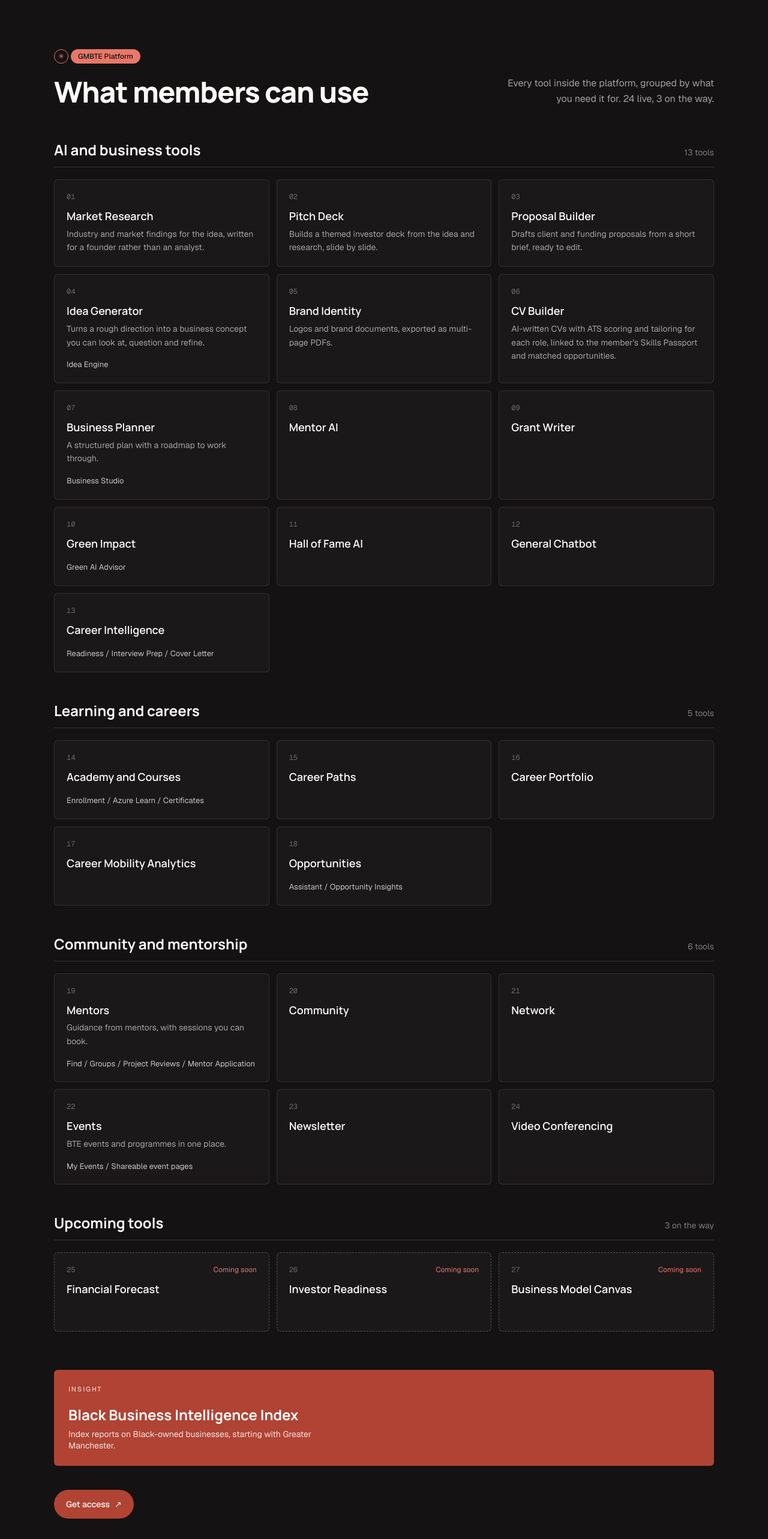
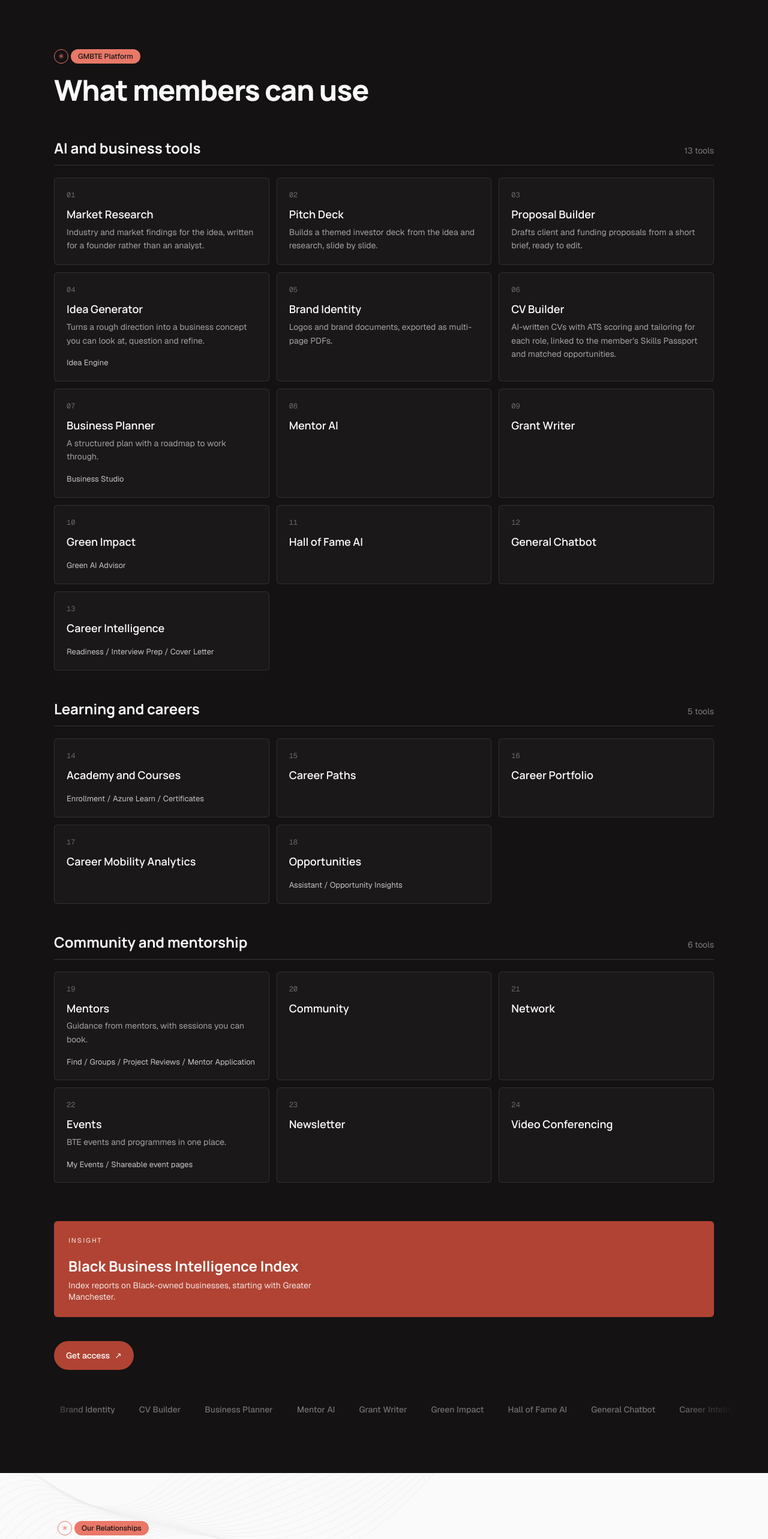
Before and after one commit to attahDev/test-b-te, a Next.js app: page /ecosystem in a window 1280 px wide. Shown: the part 4500-7066 px from the top of the page at 60% size. Built offline with nearby package versions, Linux system fonts and the light colour scheme.

Commit message:
Globe stops: What we offer label; tools: drop intro line and upcoming group

```diff
--- a/app/components/GlobeSection.tsx
+++ b/app/components/GlobeSection.tsx
@@ -137,7 +137,7 @@ export default function GlobeSection() {
                       </dd>
                     </div>
                     <div>
-                      <dt className="mb-1 text-[11px] font-medium uppercase tracking-[0.18em]" style={{ color: accent }}>What is here</dt>
+                      <dt className="mb-1 text-[11px] font-medium uppercase tracking-[0.18em]" style={{ color: accent }}>What we offer</dt>
                       <dd className="flex flex-col items-start gap-1">
                         {stop.has.map((line) => <span key={line} className="text-[#FAFAF9]/85">{line}</span>)}
                         {stop.has.length === 0 && <Pending>To be confirmed</Pending>}
--- a/app/components/ecosystem/GmbteToolsSection.tsx
+++ b/app/components/ecosystem/GmbteToolsSection.tsx
@@ -7,7 +7,6 @@ import SectionLabel from "../ui/SectionLabel";
 import { toolGroups } from "./platformLayers";
 
 const toolNames = toolGroups.flatMap((group) => group.tools.map((tool) => tool.name));
-const liveCount = toolGroups.filter((group) => !group.upcoming).reduce((total, group) => total + group.tools.length, 0);
 
 function pad(number: number) {
   return String(number).padStart(2, "0");
@@ -31,9 +30,6 @@ export default function GmbteToolsSection() {
           <h2 id="gmbte-tools-title" className="max-w-[640px] text-3xl font-black leading-[1.02] tracking-tight md:text-5xl">
             What members can use
           </h2>
-          <p className="max-w-[360px] text-sm leading-relaxed text-white/60 md:text-right md:text-base">
-            Every tool inside the platform, grouped by what you need it for. {liveCount} live, {toolGroups[toolGroups.length - 1].tools.length} on the way.
-          </p>
         </div>
 
         <div className="mt-14 flex flex-col gap-12">
--- a/app/components/ecosystem/platformLayers.ts
+++ b/app/components/ecosystem/platformLayers.ts
@@ -44,14 +44,4 @@ export const toolGroups: ToolGroup[] = [
       { name: "Video Conferencing" },
     ],
   },
-  {
-    id: "upcoming",
-    title: "Upcoming tools",
-    upcoming: true,
-    tools: [
-      { name: "Financial Forecast" },
-      { name: "Investor Readiness" },
-      { name: "Business Model Canvas" },
-    ],
-  },
 ];
```
